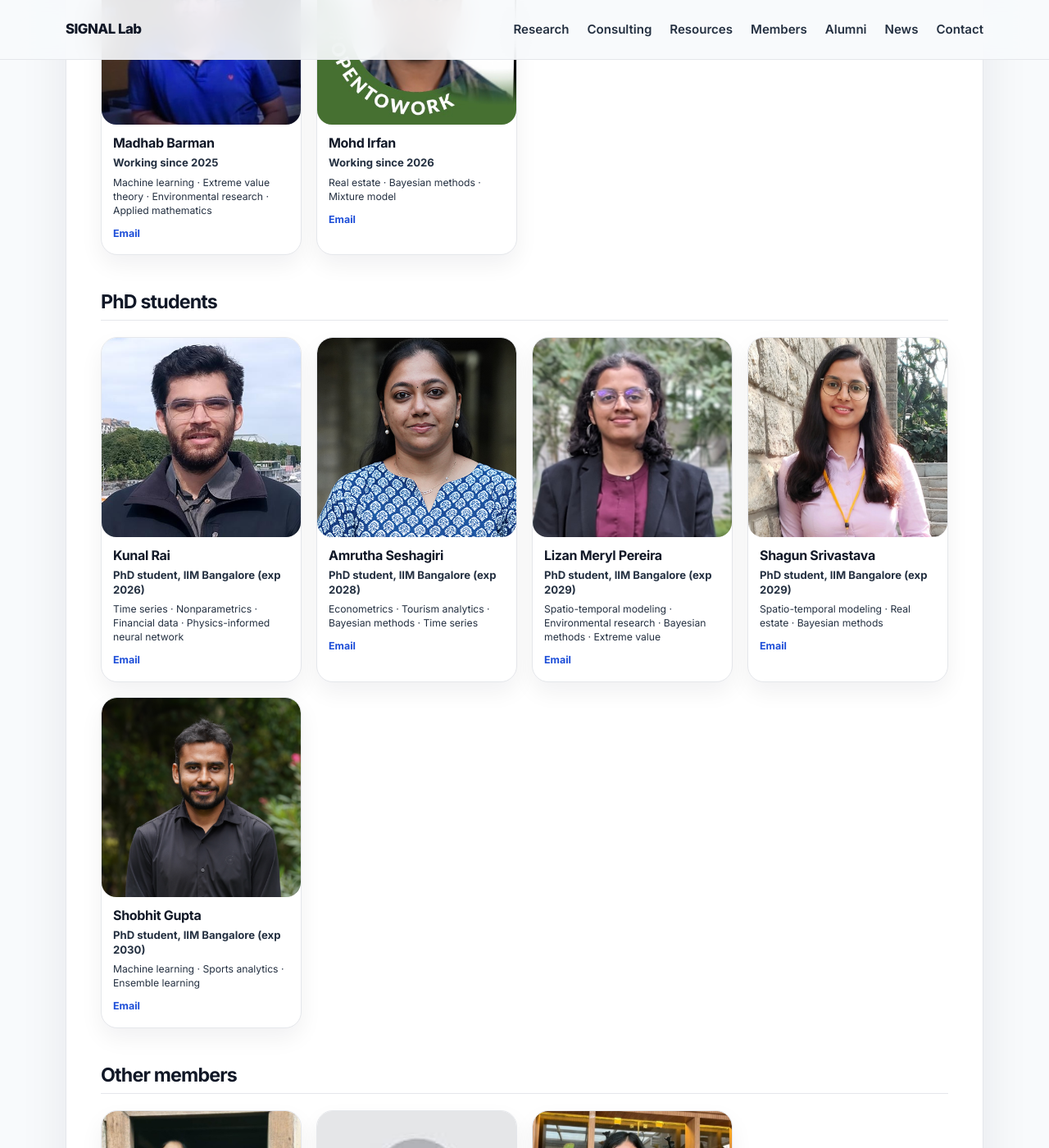
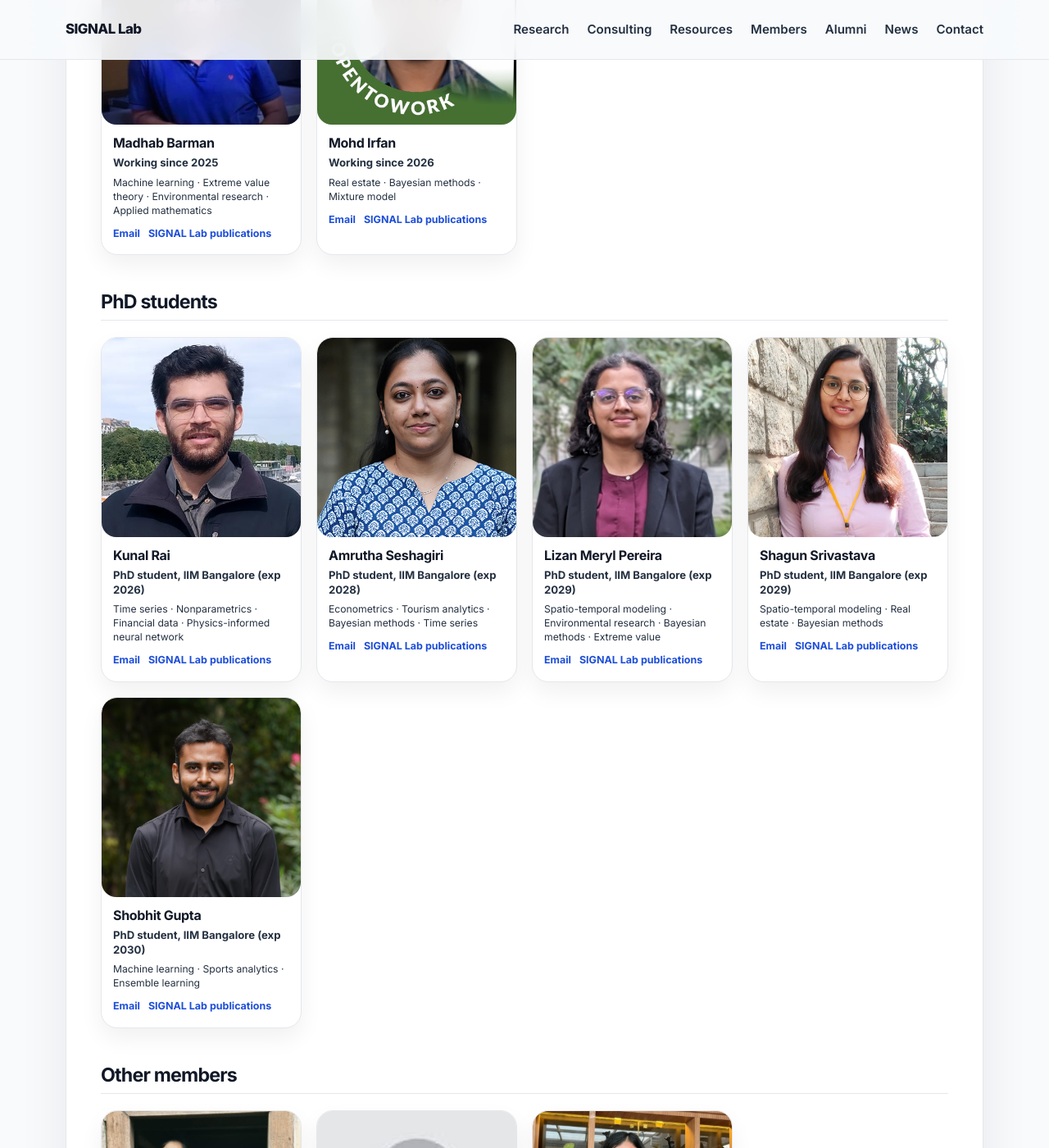
Before and after one commit to soudeepd/soudeeps-research-group, a Jekyll site: the page built from docs/_pages/members.md, in a window 1280 px wide and 1400 px high, scrolled down 796 px. Shown: the whole window at 82% size. Built offline with Jekyll 4.4.1, drawn with Linux system fonts in a browser that asks for light colours; some of the changed text lies outside the part shown.

Commit message:
Enhance member actions with website and publications links
Updated member actions to include webpage links and SIGNAL Lab publications.

```diff
--- a/docs/_pages/members.md
+++ b/docs/_pages/members.md
@@ -77,14 +77,21 @@ Following are the current members of SIGNAL Lab, who are working in different ca
         {% endif %}
 
         <div class="member-actions">
+        <div class="member-main-links">
           {% if person.email %}
-            <a href="mailto:{{ person.email }}">Email</a>
+              <a href="mailto:{{ person.email }}">Email</a>
           {% endif %}
 
-          {% if person.profile and person.profile != "#" %}
-            <a href="{{ person.profile }}" target="_blank" rel="noopener">Profile</a>
+          {% if person.webpage %}
+              <a href="{{ person.webpage }}" target="_blank" rel="noopener">Website</a>
           {% endif %}
         </div>
+
+        <div class="member-publication-link">
+            <a href="#pubs-{{ person.id }}">SIGNAL Lab publications</a>
+        </div>
+        </div>
+
       </div>
     </article>
   {% endfor %}
@@ -115,15 +122,23 @@ Following are the current members of SIGNAL Lab, who are working in different ca
           <p class="member-tags">{{ person.themes }}</p>
         {% endif %}
 
+
         <div class="member-actions">
+        <div class="member-main-links">
           {% if person.email %}
-            <a href="mailto:{{ person.email }}">Email</a>
+              <a href="mailto:{{ person.email }}">Email</a>
           {% endif %}
 
-          {% if person.profile and person.profile != "#" %}
-            <a href="{{ person.profile }}" target="_blank" rel="noopener">Profile</a>
+          {% if person.webpage %}
+              <a href="{{ person.webpage }}" target="_blank" rel="noopener">Website</a>
           {% endif %}
         </div>
+
+        <div class="member-publication-link">
+            <a href="#pubs-{{ person.id }}">SIGNAL Lab publications</a>
+        </div>
+        </div>
+
       </div>
     </article>
   {% endfor %}
@@ -153,15 +168,23 @@ Following are the current members of SIGNAL Lab, who are working in different ca
           <p class="member-tags">{{ person.themes }}</p>
         {% endif %}
 
+
         <div class="member-actions">
+        <div class="member-main-links">
           {% if person.email %}
-            <a href="mailto:{{ person.email }}">Email</a>
+              <a href="mailto:{{ person.email }}">Email</a>
           {% endif %}
 
-          {% if person.profile and person.profile != "#" %}
-            <a href="{{ person.profile }}" target="_blank" rel="noopener">Profile</a>
+          {% if person.webpage %}
+              <a href="{{ person.webpage }}" target="_blank" rel="noopener">Website</a>
           {% endif %}
         </div>
+
+        <div class="member-publication-link">
+            <a href="#pubs-{{ person.id }}">SIGNAL Lab publications</a>
+        </div>
+        </div>
+
       </div>
     </article>
   {% endfor %}
@@ -191,15 +214,23 @@ Following are the current members of SIGNAL Lab, who are working in different ca
           <p class="member-tags">{{ person.themes }}</p>
         {% endif %}
 
+
         <div class="member-actions">
+        <div class="member-main-links">
           {% if person.email %}
-            <a href="mailto:{{ person.email }}">Email</a>
+              <a href="mailto:{{ person.email }}">Email</a>
           {% endif %}
 
-          {% if person.profile and person.profile != "#" %}
-            <a href="{{ person.profile }}" target="_blank" rel="noopener">Profile</a>
+          {% if person.webpage %}
+              <a href="{{ person.webpage }}" target="_blank" rel="noopener">Website</a>
           {% endif %}
         </div>
+
+        <div class="member-publication-link">
+            <a href="#pubs-{{ person.id }}">SIGNAL Lab publications</a>
+        </div>
+        </div>
+
       </div>
     </article>
   {% endfor %}
```
